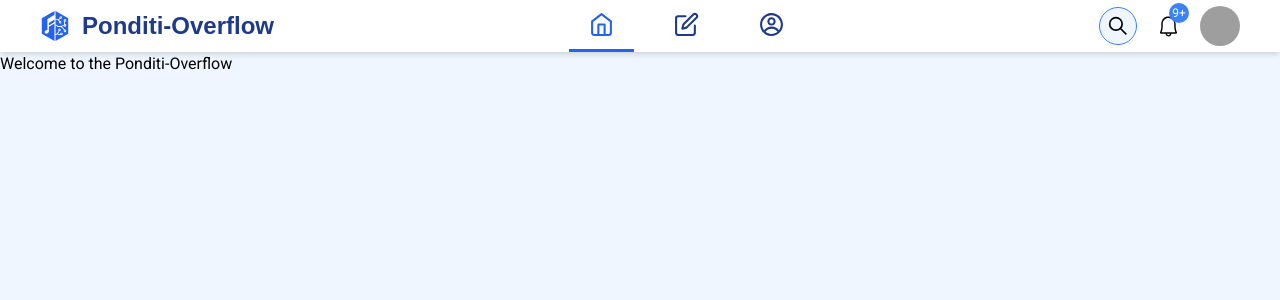
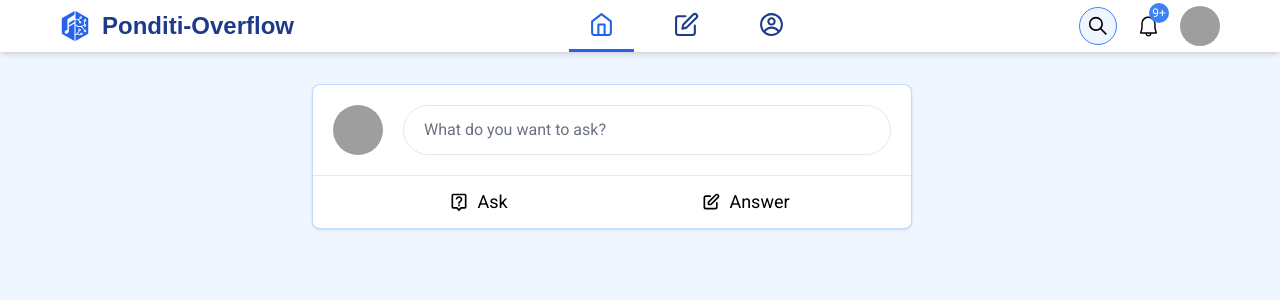
Before and after one commit to Os-Traveller/PonditiOveflow, a Next.js app: page / in a window 1280 px wide. Shown: the top 300 px of the page. Built offline with nearby package versions, Linux system fonts and the light colour scheme; grey boxes are pictures that could not be loaded; a web font is replaced by a local one.

Commit message:
question in feed added

```diff
--- a/app/globals.css
+++ b/app/globals.css
@@ -5,6 +5,7 @@
 .container {
   width: 1200px;
   margin: 0 auto;
+  padding: 0 20px;
 }
 
 @layer components {
@@ -15,10 +16,16 @@
     @apply flex items-center justify-center;
   }
   .padding-x {
-    @apply px-8;
+    @apply px-5;
   }
   .padding {
-    @apply p-8;
+    @apply p-5;
+  }
+  .animation {
+    @apply transition-all duration-300;
+  }
+  .card {
+    @apply border border-blue-200 rounded-lg bg-white shadow;
   }
   .animation {
     @apply transition-all duration-300;
--- a/app/page.tsx
+++ b/app/page.tsx
@@ -1,7 +1,15 @@
-export default function Home() {
+import { Question } from '@/components/home_page/question';
+
+export default function HomePage() {
   return (
-    <section>
-      <h1>Welcome to the Ponditi-Overflow</h1>
+    <section className='container'>
+      <div className='mt-8 grid grid-cols-[220px_600px_1fr] gap-8'>
+        <div></div>
+        <div>
+          <Question />
+        </div>
+        <div></div>
+      </div>
     </section>
   );
 }
--- /dev/null
+++ b/components/home_page/question.tsx
@@ -0,0 +1,32 @@
+import { MdOutlineLiveHelp } from 'react-icons/md';
+import { HiOutlinePencilAlt } from 'react-icons/hi';
+import { user } from '@/fake_data/user';
+import { ProfileIcon } from '../navbar/profileIcon';
+import { Card } from '../shared/Card';
+
+export function Question() {
+  const buttonStyle = `w-full center-y gap-2 py-1 justify-center text-lg rounded-md hover:bg-gray-300 animation`;
+  return (
+    <Card>
+      <div>
+        <div className='padding center-y gap-5'>
+          <div>
+            <ProfileIcon userName={user.userName} img={user.img} size='50px' />
+          </div>
+          <div className='w-full rounded-full px-5 py-3 border text-gray-500'>
+            What do you want to ask?
+          </div>
+        </div>
+        <hr />
+        <div className='px-8 center-y py-2'>
+          <button className={buttonStyle}>
+            <MdOutlineLiveHelp size={20} /> Ask
+          </button>
+          <button className={buttonStyle}>
+            <HiOutlinePencilAlt size={20} /> Answer
+          </button>
+        </div>
+      </div>
+    </Card>
+  );
+}
--- a/components/navbar/navbar.tsx
+++ b/components/navbar/navbar.tsx
@@ -12,7 +12,7 @@ export function Navbar() {
   const currentPath = usePathname();
 
   return (
-    <nav className='px-5 shadow-md bg-white'>
+    <nav className='shadow-md bg-white'>
       <div className='container center-y justify-between'>
         <Logo />
         <div className='center-y gap-5'>
--- /dev/null
+++ b/components/shared/card.tsx
@@ -0,0 +1,9 @@
+import React from 'react';
+
+interface CardProps {
+  children: React.ReactNode;
+}
+
+export function Card({ children }: CardProps) {
+  return <div className='card'>{children}</div>;
+}
--- a/components/sidebar/sidebar.tsx
+++ /dev/null
@@ -1,40 +0,0 @@
-'use client';
-
-import { links } from '@/data/links';
-import { SideBarLink } from './sidebarLink';
-import { usePathname } from 'next/navigation';
-import { TbBellFilled } from 'react-icons/tb';
-import { CgLogOut } from 'react-icons/cg';
-
-export function Sidebar() {
-  const path = usePathname();
-  return (
-    <section className='h-full py-5 flex flex-col justify-between'>
-      <div className='flex flex-col gap-3'>
-        {links.map((link, index) => (
-          <SideBarLink
-            key={index}
-            title={link.title}
-            url={link.url}
-            icon={link.icon}
-            currentLink={path}
-          />
-        ))}
-        <SideBarLink
-          title='Notification'
-          url='/notification'
-          icon={<TbBellFilled size={20} />}
-          currentLink={path}
-          notification
-        />
-      </div>
-      <div>
-        <hr />
-        <button className='mt-5 py-3 px-5 bg-red-500 rounded-lg text-white min-w-[50%] mx-auto font-bold animation hover:bg-red-700 center-y justify-center gap-3'>
-          <CgLogOut size={20} />
-          Logout
-        </button>
-      </div>
-    </section>
-  );
-}
--- a/components/sidebar/sidebarLink.tsx
+++ /dev/null
@@ -1,41 +0,0 @@
-import Link from 'next/link';
-import React from 'react';
-
-interface SideBarLinkProps {
-  title: string;
-  url: string;
-  icon: React.ReactNode;
-  currentLink?: string;
-  notification?: boolean;
-}
-
-export function SideBarLink(props: SideBarLinkProps) {
-  const { url, title, icon, currentLink, notification } = props;
-  return (
-    <Link
-      href={url}
-      className='relative padding-x py-1 cursor-pointer hover:bg-gray-200 animation hover:animate-pulse'
-    >
-      <span
-        className={`h-full absolute top-0 left-0 w-[5px] rounded-tr-md rounded-br-md ${
-          currentLink === url ? 'bg-blue-600' : 'bg-transparent'
-        }`}
-      ></span>
-      <span
-        className={`center-y grid grid-cols-[40px_1fr] ${
-          currentLink === url ? 'font-bold text-blue-600' : 'text-gray-500'
-        }`}
-      >
-        {icon}
-        <span className={`${notification ? 'center-y gap-2' : ''}`}>
-          {title}
-          {notification && (
-            <span className='w-2 block h-2 rounded-full bg-red-500'>
-              &nbsp;
-            </span>
-          )}
-        </span>
-      </span>
-    </Link>
-  );
-}
```
